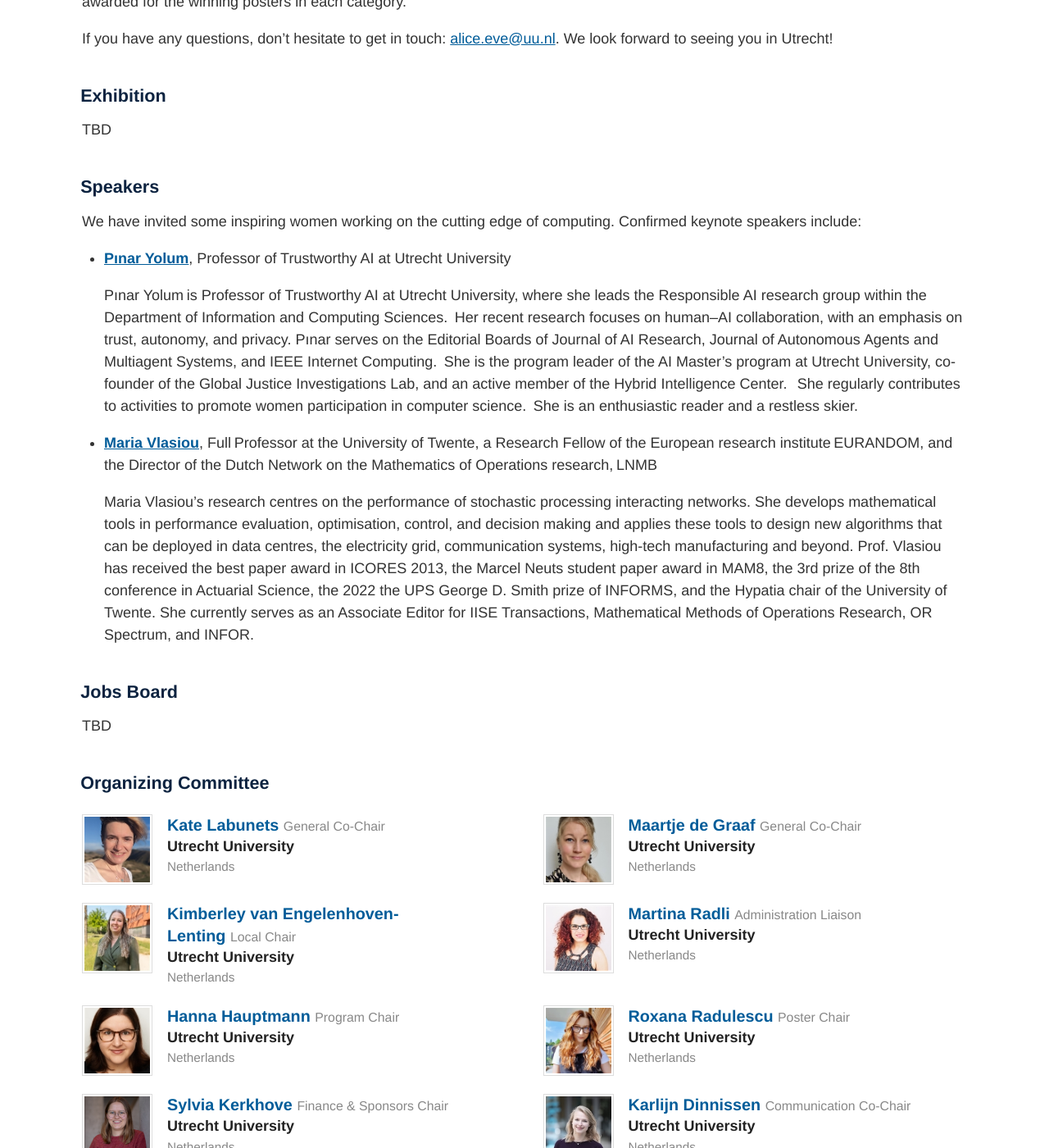
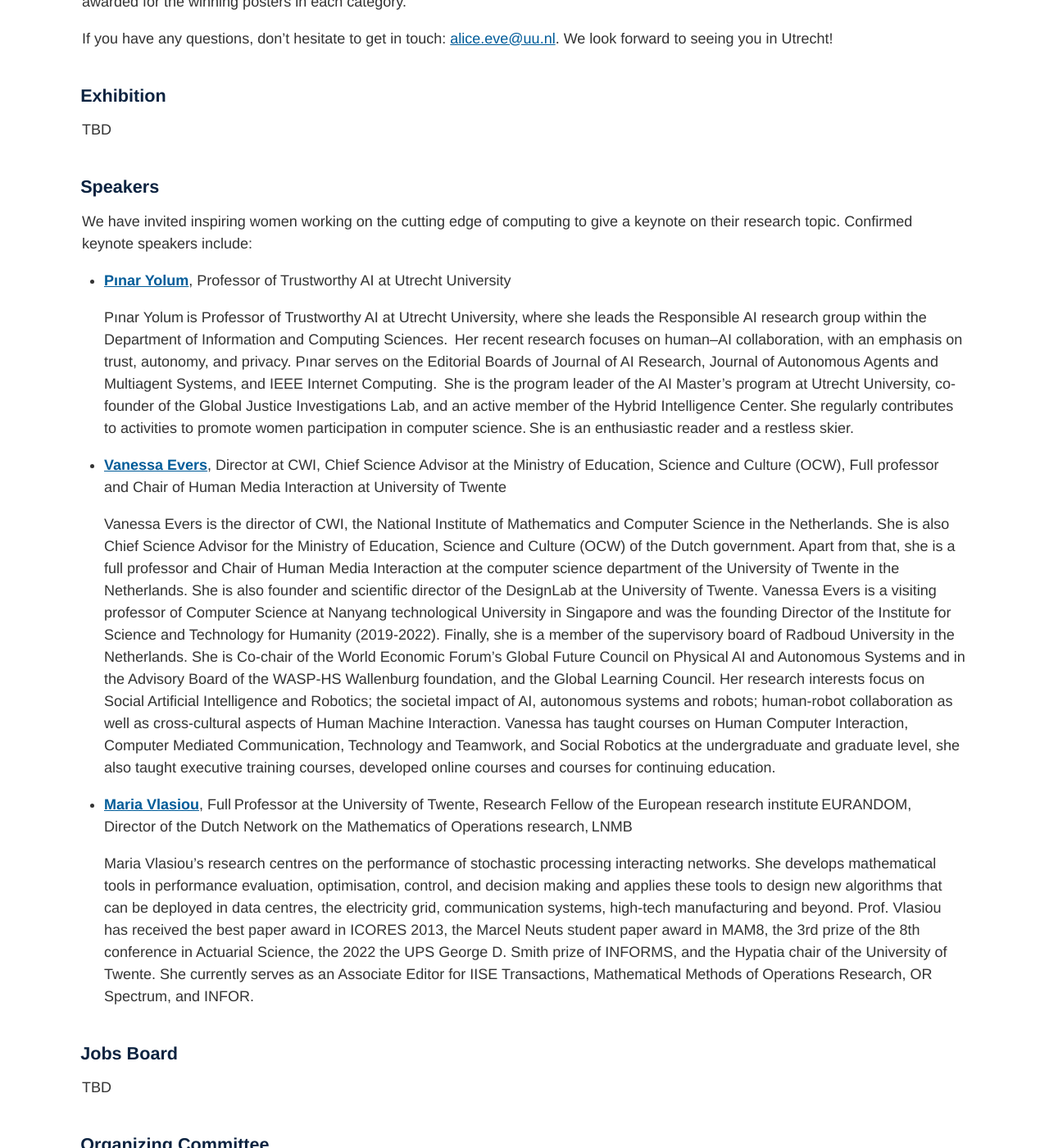
Before and after one commit to alice-and-eve/2026, a Jekyll site: the page built from index.md, in a window 1280 px wide and 1400 px high, scrolled down 2628 px. Shown: the whole window at 82% size. Built offline with Jekyll 4.4.1, drawn with Linux system fonts in a browser that asks for light colours; some of the changed text lies outside the part shown.

Commit message:
Revise event schedule and keynote speaker information
Updated schedule and speaker details for the event, including keynote talks and speaker descriptions.

```diff
--- a/index.md
+++ b/index.md
@@ -50,10 +50,10 @@ Register here: <a href="https://survey.uu.nl/jfe/form/SV_5hTToBoMnqdtpZ4" target
 | 09:30 – 10:00 | Registration and Coffee |
 | 10:00 – 10:10 | Opening |
 | 10:10 – 10:40 | Talk on Knowledge Engineering |
-| 10:40 – 11:10 | Talk on Machine Learning |
+| 10:40 – 11:10 | Keynote talk by Pınar Yolum on Machine Learning |
 | 11:10 – 11:30 | ☕ Coffee Break |
-| 11:30 – 12:00 | Talk on Human–Computer Interaction |
-| 12:00 – 12:30 | Talk on Algorithms |
+| 11:30 – 12:00 | Keynote talk by Vanessa Evers on Human–Computer Interaction |
+| 12:00 – 12:30 | Keynote talk by Maria Vlasiou on Algorithms |
 | 12:30 – 14:00 | 🍽 Lunch Break & Exhibition |
 | 14:00 – 14:30 | Sponsor Lightning Talks |
 | 14:30 – 15:00 | Talk on Computer Networks |
@@ -84,13 +84,17 @@ TBD
 
 ## Speakers
 
-We have invited some inspiring women working on the cutting edge of computing. Confirmed keynote speakers include:
+We have invited inspiring women working on the cutting edge of computing to give a keynote on their research topic. Confirmed keynote speakers include:
 
 - **<a href="https://www.uu.nl/medewerkers/PYolumBirbil" target="_blank" rel="noopener noreferrer">Pınar Yolum</a>**, Professor of Trustworthy AI at Utrecht University
 
-  Pınar Yolum is Professor of Trustworthy AI at Utrecht University, where she leads the Responsible AI research group within the Department of Information and Computing Sciences.  Her recent research focuses on human–AI collaboration, with an emphasis on trust, autonomy, and privacy. Pınar serves on the Editorial Boards of Journal of AI Research, Journal of Autonomous Agents and Multiagent Systems, and IEEE Internet Computing.  She is the program leader of the AI Master’s program at Utrecht University, co-founder of the Global Justice Investigations Lab, and an active member of the Hybrid Intelligence Center.   She regularly contributes to activities to promote women participation in computer science.  She is an enthusiastic reader and a restless skier.
+  Pınar Yolum is Professor of Trustworthy AI at Utrecht University, where she leads the Responsible AI research group within the Department of Information and Computing Sciences.  Her recent research focuses on human–AI collaboration, with an emphasis on trust, autonomy, and privacy. Pınar serves on the Editorial Boards of Journal of AI Research, Journal of Autonomous Agents and Multiagent Systems, and IEEE Internet Computing.  She is the program leader of the AI Master’s program at Utrecht University, co-founder of the Global Justice Investigations Lab, and an active member of the Hybrid Intelligence Center. She regularly contributes to activities to promote women participation in computer science. She is an enthusiastic reader and a restless skier.
 
-- **<a href="https://personen.utwente.nl/m.vlasiou" target="_blank" rel="noopener noreferrer">Maria Vlasiou</a>**, Full Professor at the University of Twente, a Research Fellow of the European research institute EURANDOM, and the Director of the Dutch Network on the Mathematics of Operations research, LNMB
+- **<a href="https://www.cwi.nl/en/people/vanessa-evers/" target="_blank" rel="noopener noreferrer">Vanessa Evers</a>**, Director at CWI,  Chief Science Advisor at the Ministry of Education, Science and Culture (OCW), Full professor and Chair of Human Media Interaction at University of Twente
+
+  Vanessa Evers is the director of CWI, the National Institute of Mathematics and Computer Science in the Netherlands. She is also Chief Science Advisor for the Ministry of Education, Science and Culture (OCW) of the Dutch government. Apart from that, she is a full professor and Chair of Human Media Interaction at the computer science department of the University of Twente in the Netherlands. She is also founder and scientific director of the DesignLab at the University of Twente. Vanessa Evers is a visiting professor of Computer Science at Nanyang technological University in Singapore and was the founding Director of the Institute for Science and Technology for Humanity (2019-2022). Finally, she is a member of the supervisory board of Radboud University in the Netherlands. She is Co-chair of the World Economic Forum's Global Future Council on Physical AI and Autonomous Systems and in the Advisory Board of the WASP-HS Wallenburg foundation, and the Global Learning Council. Her research interests focus on Social Artificial Intelligence and Robotics; the societal impact of AI, autonomous systems and robots; human-robot collaboration as well as cross-cultural aspects of Human Machine Interaction. Vanessa has taught courses on Human Computer Interaction, Computer Mediated Communication, Technology and Teamwork, and Social Robotics at the undergraduate and graduate level, she also taught executive training courses, developed online courses and courses for continuing education.
+
+- **<a href="https://personen.utwente.nl/m.vlasiou" target="_blank" rel="noopener noreferrer">Maria Vlasiou</a>**, Full Professor at the University of Twente, Research Fellow of the European research institute EURANDOM, Director of the Dutch Network on the Mathematics of Operations research, LNMB
 
   Maria Vlasiou's research centres on the performance of stochastic processing interacting networks. She develops mathematical tools in performance evaluation, optimisation, control, and decision making and applies these tools to design new algorithms that can be deployed in data centres, the electricity grid, communication systems, high-tech manufacturing and beyond. Prof. Vlasiou has received the best paper award in ICORES 2013, the Marcel Neuts student paper award in MAM8, the 3rd prize of the 8th conference in Actuarial Science, the 2022 the UPS George D. Smith prize of INFORMS, and the Hypatia chair of the University of Twente. She currently serves as an Associate Editor for IISE Transactions, Mathematical Methods of Operations Research, OR Spectrum, and INFOR.
 
```
